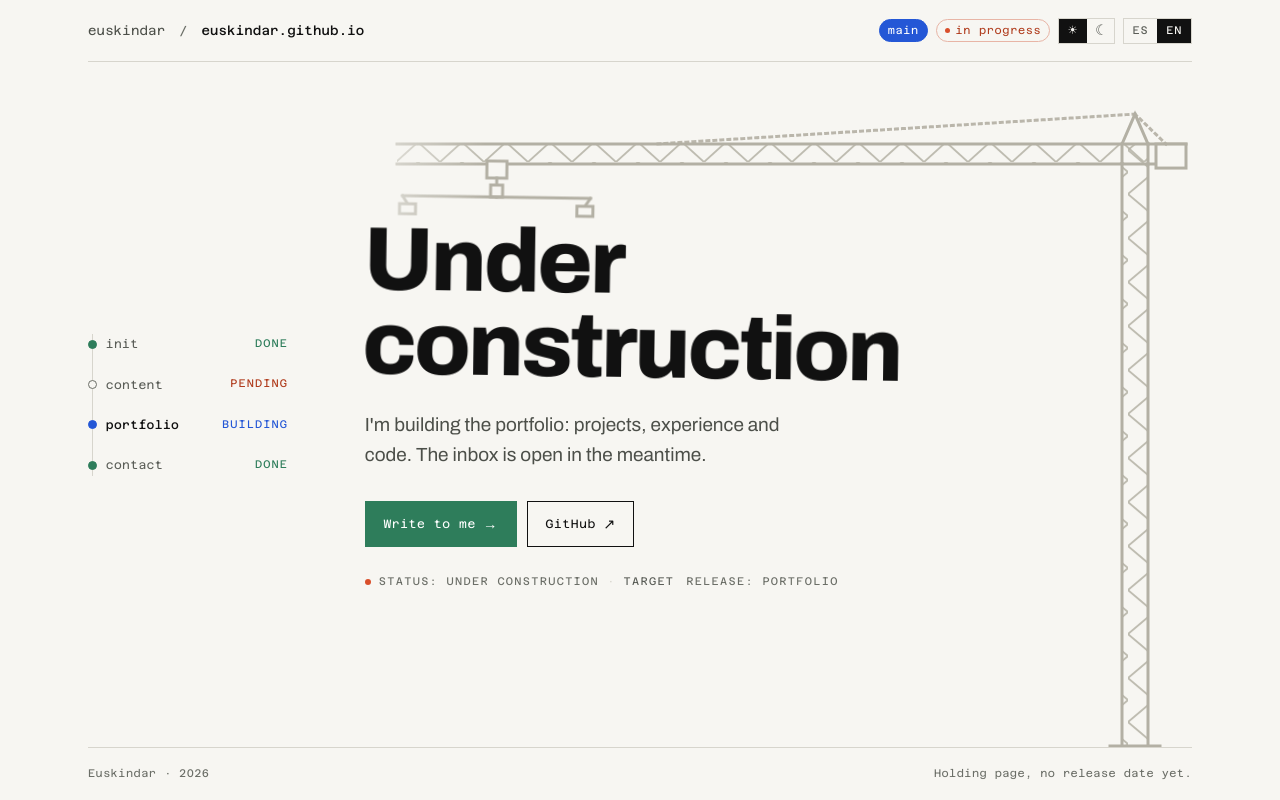
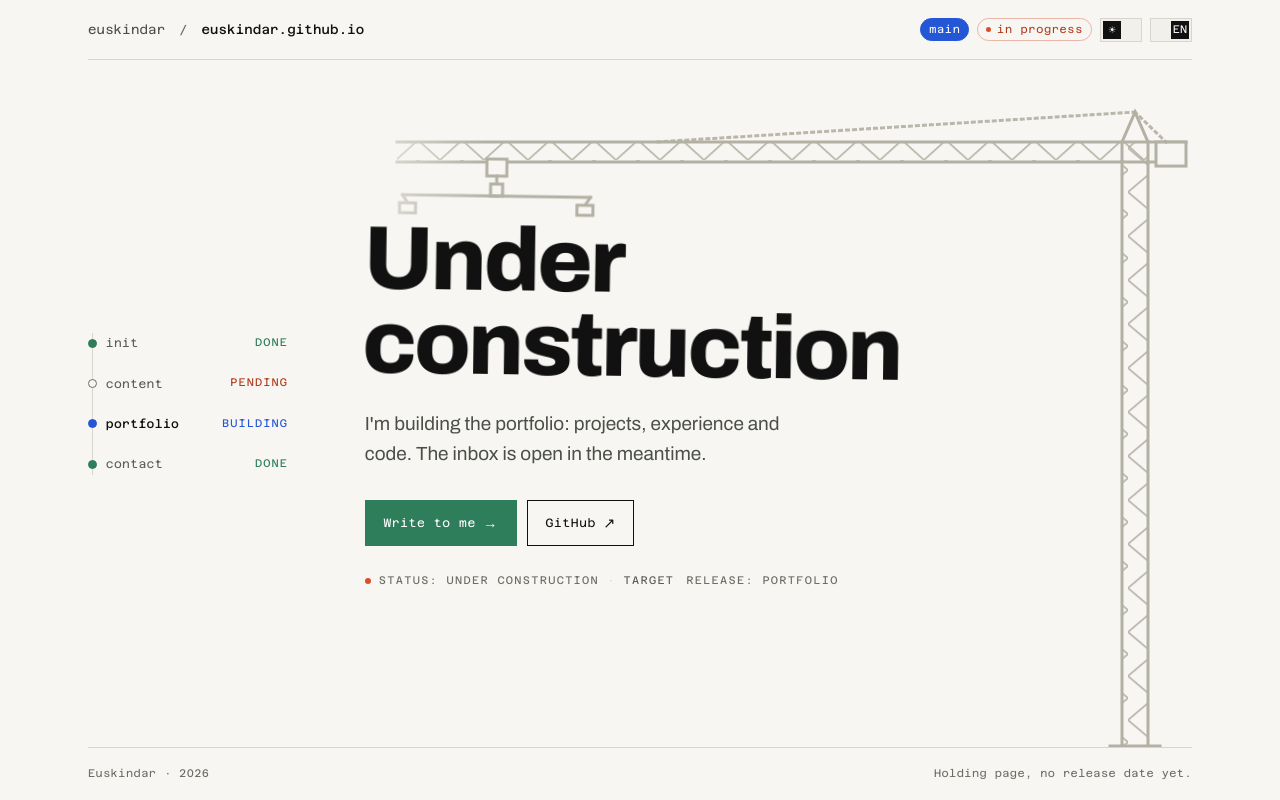
Before and after one commit to Euskindar/euskindar.github.io, a website: page index.html in a window 1280 px wide. Drawn offline with Linux system fonts and the light colour scheme.

Commit message:
feat(ui): replace segmented switches with sliding toggle showing only the active mode
- one control per setting: rail 42x24, thumb 18x18, travel exactly 100%
- theme position and face come from the same custom properties as the dark stratum,
  so the no-JS state stays correct
- language position comes from data-lang, always present in the markup
- semantics: role=switch + aria-checked for theme, action label for language
- drop aria-pressed, group labels and the per-option buttons

```diff
--- a/index.css
+++ b/index.css
@@ -130,6 +130,11 @@
     --green-strong: #6acb9f;
     --orange-line: #7a3a26;
     --blueprint: #5c5e54;
+
+    /* Estado del conmutador de tema */
+    --switch-shift: 100%;
+    --face-light: 0;
+    --face-dark: 1;
   }
 }
 
@@ -156,6 +161,11 @@
   --green-strong: #6acb9f;
   --orange-line: #7a3a26;
   --blueprint: #5c5e54;
+
+  /* Estado del conmutador de tema */
+  --switch-shift: 100%;
+  --face-light: 0;
+  --face-dark: 1;
 }
 
 *,
@@ -310,50 +320,74 @@ html[data-lang="en"] [data-lang-text="es"] {
   background: var(--orange);
 }
 
-/* Conmutadores: idioma y tema comparten la forma de píldora segmentada */
-.lang,
-.theme {
+/* Conmutadores: un raíl único con el pulgar sobre el modo activo.
+   El pulgar mide la mitad del raíl interior, así que su recorrido es 100%. */
+.switch {
   display: inline-flex;
+  align-items: center;
+  flex: none;
+  width: 42px;
+  height: 24px;
+  padding: 2px;
   border: 1px solid var(--rule);
+  background: var(--paper-sunk);
+  appearance: none;
+  cursor: pointer;
+  transition: border-color 0.15s ease;
 }
 
-.lang__btn,
-.theme__btn {
-  display: inline-flex;
-  align-items: center;
-  justify-content: center;
-  /* Objetivo táctil mínimo de WCAG 2.2 (24 × 24) */
-  min-width: 24px;
-  min-height: 24px;
-  padding: 0.28rem 0.55rem;
-  border: 0;
-  background: transparent;
-  color: var(--ink-soft);
+.switch:hover {
+  border-color: var(--ink-faint);
+}
+
+.switch__thumb {
+  display: grid;
+  place-items: center;
+  width: 18px;
+  height: 18px;
+  background: var(--ink);
+  color: var(--paper);
+  transition: transform 0.22s cubic-bezier(0.16, 1, 0.3, 1);
+}
+
+.switch__face {
+  grid-area: 1 / 1;
   font-family: var(--font-mono);
   font-size: 0.6875rem;
-  letter-spacing: 0.08em;
-  cursor: pointer;
-  transition:
-    background-color 0.15s ease,
-    color 0.15s ease;
+  line-height: 1;
+  letter-spacing: 0;
+  transition: opacity 0.12s ease;
 }
 
-.lang__btn:hover,
-.theme__btn:hover {
-  background: var(--paper-sunk);
-  color: var(--ink);
+/* Tema: posición y cara salen de las mismas variables que el estrato oscuro,
+   así el estado sin JS también queda correcto. */
+.switch--theme .switch__thumb {
+  transform: translateX(var(--switch-shift, 0));
 }
 
-.lang__btn[aria-pressed="true"],
-.theme__btn[aria-pressed="true"] {
-  background: var(--ink);
-  color: var(--paper);
+.switch--theme [data-face="light"] {
+  opacity: var(--face-light, 1);
 }
 
-.theme__glyph {
-  font-size: 0.9rem;
-  line-height: 1;
-  vertical-align: -0.06em;
+.switch--theme [data-face="dark"] {
+  opacity: var(--face-dark, 0);
+}
+
+.switch--theme .switch__face {
+  font-size: 0.75rem;
+}
+
+/* Idioma: data-lang está siempre en <html>, también sin JS */
+html[data-lang="en"] .switch--lang .switch__thumb {
+  transform: translateX(100%);
+}
+
+html[data-lang="en"] .switch--lang [data-face="es"] {
+  opacity: 0;
+}
+
+html[data-lang="es"] .switch--lang [data-face="en"] {
+  opacity: 0;
 }
 
 /* Escenario */
--- a/index.html
+++ b/index.html
@@ -67,47 +67,33 @@
             <span data-lang-text="en">in progress</span>
           </span>
 
-          <div class="theme" role="group" aria-label="Tema / Theme">
           <button
-              class="theme__btn"
+            class="switch switch--theme"
             type="button"
-              data-theme-btn="light"
-              aria-pressed="true"
+            role="switch"
+            aria-checked="false"
+            data-theme-toggle
           >
-              <span class="theme__glyph" aria-hidden="true">☀</span>
-              <span class="sr-only" data-lang-text="es">Modo claro</span>
-              <span class="sr-only" data-lang-text="en">Light mode</span>
-            </button>
-            <button
-              class="theme__btn"
-              type="button"
-              data-theme-btn="dark"
-              aria-pressed="false"
-            >
-              <span class="theme__glyph" aria-hidden="true">☾</span>
+            <span class="switch__thumb" aria-hidden="true">
+              <span class="switch__face" data-face="light">☀</span>
+              <span class="switch__face" data-face="dark">☾</span>
+            </span>
             <span class="sr-only" data-lang-text="es">Modo oscuro</span>
             <span class="sr-only" data-lang-text="en">Dark mode</span>
           </button>
-          </div>
 
-          <div class="lang" role="group" aria-label="Idioma / Language">
           <button
-              class="lang__btn"
+            class="switch switch--lang"
             type="button"
-              data-lang-btn="es"
-              aria-pressed="true"
+            data-lang-toggle
           >
-              ES
+            <span class="switch__thumb" aria-hidden="true">
+              <span class="switch__face" data-face="es">ES</span>
+              <span class="switch__face" data-face="en">EN</span>
+            </span>
+            <span class="sr-only" data-lang-text="es">Cambiar a inglés</span>
+            <span class="sr-only" data-lang-text="en">Switch to Spanish</span>
           </button>
-            <button
-              class="lang__btn"
-              type="button"
-              data-lang-btn="en"
-              aria-pressed="false"
-            >
-              EN
-            </button>
-          </div>
         </div>
       </header>
 
--- a/js/lang.js
+++ b/js/lang.js
@@ -1,24 +1,21 @@
-// Conmutador ES/EN: actualiza textos, atributos y aria-pressed.
+// Conmutador ES/EN: un solo interruptor que alterna el idioma y etiqueta los
+// bloques que dependen de él.
 (function () {
   var root = document.documentElement;
-  var buttons = Array.prototype.slice.call(document.querySelectorAll('[data-lang-btn]'));
+  var toggle = document.querySelector('[data-lang-toggle]');
 
   var labels = {
     es: {
-      group: 'Idioma',
-      theme: 'Tema',
       skip: 'Saltar al contenido',
       rail: 'Hoja de ruta'
     },
     en: {
-      group: 'Language',
-      theme: 'Theme',
       skip: 'Skip to content',
       rail: 'Roadmap'
     }
   };
 
-  // Etiqueta el grupo solo si existe: evita romper el idioma si cambia el markup.
+  // Etiqueta el nodo solo si existe: evita romper el idioma si cambia el markup.
   function label(selector, text) {
     var node = document.querySelector(selector);
     if (node) node.setAttribute('aria-label', text);
@@ -28,25 +25,21 @@
     root.lang = lang;
     root.dataset.lang = lang;
 
-    buttons.forEach(function (button) {
-      button.setAttribute('aria-pressed', String(button.dataset.langBtn === lang));
-    });
-
-    label('.lang', labels[lang].group);
-    label('.theme', labels[lang].theme);
     label('.skip', labels[lang].skip);
     label('.rail', labels[lang].rail);
   }
 
-  buttons.forEach(function (button) {
-    button.addEventListener('click', function () {
-      var lang = button.dataset.langBtn;
+  if (toggle) {
+    toggle.addEventListener('click', function () {
+      var lang = root.dataset.lang === 'en' ? 'es' : 'en';
       apply(lang);
+
       try {
         localStorage.setItem('euskindar-lang', lang);
       } catch (error) {
         /* almacenamiento bloqueado: el cambio sigue aplicándose en la sesión */
       }
+
       try {
         var url = new URL(window.location.href);
         url.searchParams.set('lang', lang);
@@ -55,7 +48,7 @@
         /* URL no disponible: se mantiene el estado en memoria */
       }
     });
-  });
+  }
 
-  apply(root.lang === 'en' ? 'en' : 'es');
+  apply(root.dataset.lang === 'en' ? 'en' : 'es');
 })();
--- a/js/theme.js
+++ b/js/theme.js
@@ -1,11 +1,9 @@
-// Conmutador de tema: escribe data-theme en <html>, persiste la elección y
-// sincroniza aria-pressed y el meta theme-color. El pre-pintado vive en boot.js.
+// Conmutador de tema: un solo interruptor que alterna claro/oscuro.
+// El estado inicial lo resuelve js/boot.js antes del primer pintado.
 (function () {
   var root = document.documentElement;
-  var buttons = Array.prototype.slice.call(
-    document.querySelectorAll('[data-theme-btn]')
-  );
-  if (!buttons.length) return;
+  var toggle = document.querySelector('[data-theme-toggle]');
+  if (!toggle) return;
 
   var shared = window.EuskindarTheme || {};
   var key = shared.key || 'euskindar-theme';
@@ -13,13 +11,7 @@
 
   function apply(theme) {
     root.dataset.theme = theme;
-
-    buttons.forEach(function (button) {
-      button.setAttribute(
-        'aria-pressed',
-        String(button.dataset.themeBtn === theme)
-      );
-    });
+    toggle.setAttribute('aria-checked', String(theme === 'dark'));
 
     var metas = document.querySelectorAll('meta[name="theme-color"]');
     for (var i = 0; i < metas.length; i++) {
@@ -27,9 +19,8 @@
     }
   }
 
-  buttons.forEach(function (button) {
-    button.addEventListener('click', function () {
-      var theme = button.dataset.themeBtn === 'dark' ? 'dark' : 'light';
+  toggle.addEventListener('click', function () {
+    var theme = root.dataset.theme === 'dark' ? 'light' : 'dark';
     apply(theme);
 
     try {
@@ -46,7 +37,6 @@
       /* URL no disponible: se mantiene el estado en memoria */
     }
   });
-  });
 
   apply(root.dataset.theme === 'dark' ? 'dark' : 'light');
 })();
```
Also changed, not shown: README.md. Lines whose indentation alone changed are shown as unchanged.
